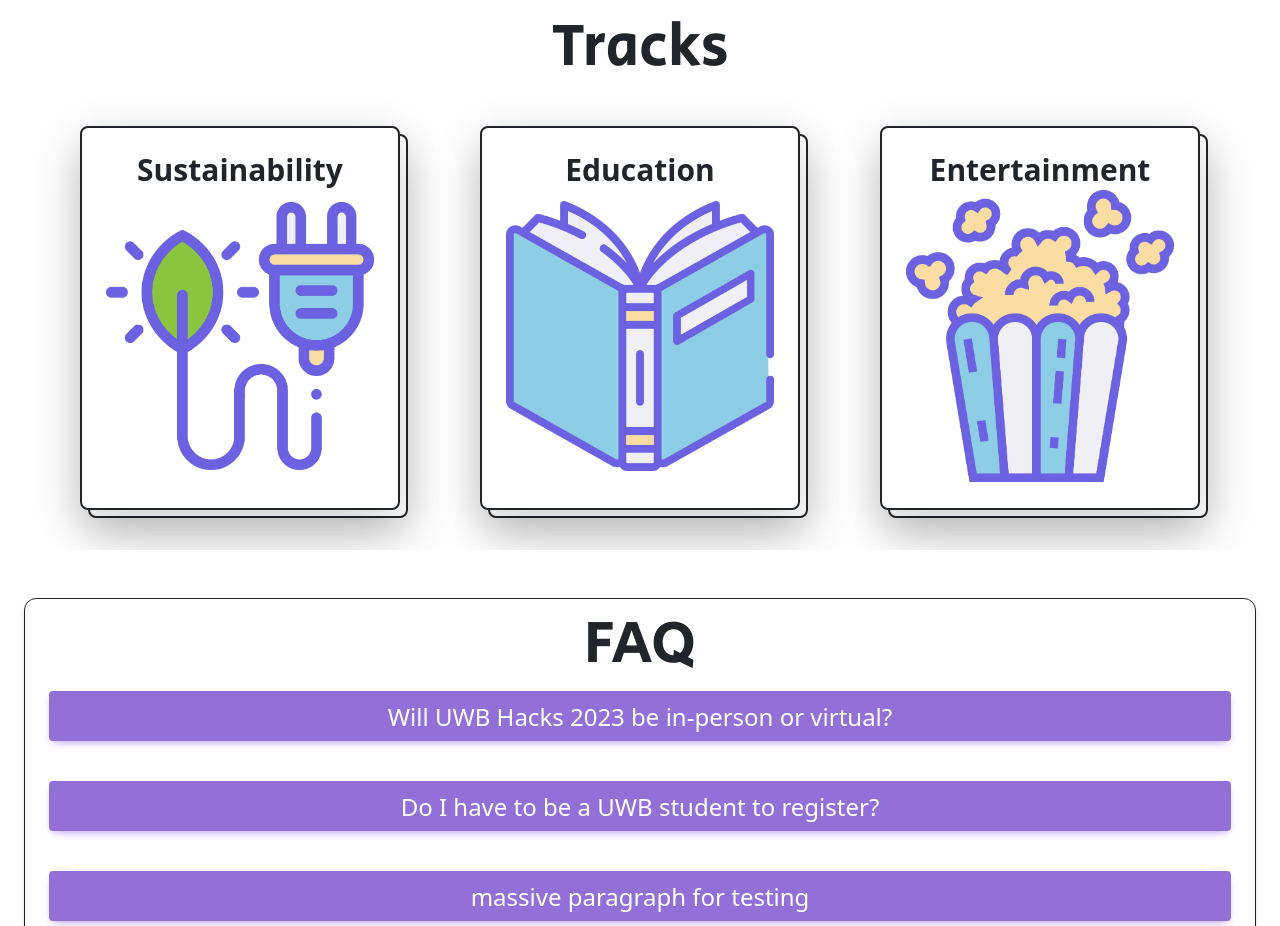
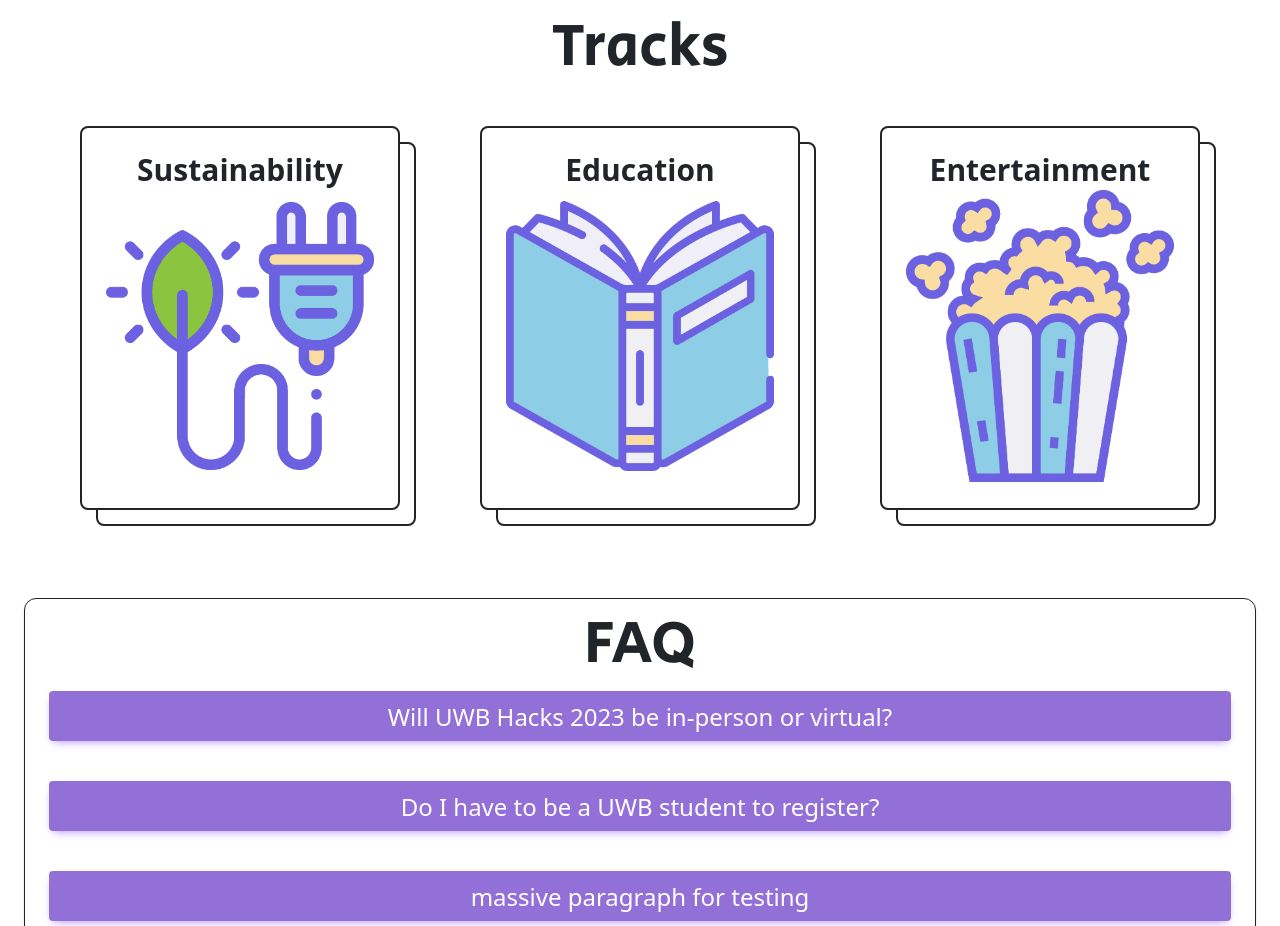
Before and after one commit to UWB-ACM/uwb-hacks24, a React (Create React App) app: page / in a window 1280 px wide. Shown: the part 980-1906 px from the top of the page. Built offline with nearby package versions, Linux system fonts and the light colour scheme; what tw-elements would draw is missing.

Commit message:
fixed string concatenation bug

```diff
--- a/src/Home/StackedCards.js
+++ b/src/Home/StackedCards.js
@@ -2,23 +2,28 @@ import { useState, useEffect } from 'react';
 
 function StackedCards(props) {
   const [isClicked, setIsClicked] = useState(false);
-  const [topY, setTopY] = useState(0);
-  const [topX, setTopX] = useState(0);
-  const [bottomZ, setBottomZ] = useState(0);
+  const [topY, setTopY] = useState();
+  const [topX, setTopX] = useState();
+  const [bottomY, setBottomY] = useState();
+  const [bottomX, setBottomX] = useState();
+  const [bottomZ, setBottomZ] = useState();
   const [transitionStatus, setTransitionStatus] = useState('notDone');
 
   useEffect(() => {
     if (isClicked) {
       setTransitionStatus('notDone');
-      setTopY(96);
-      setTopX(4);
+      setTopY("translate-y-96");
+      setTopX("translate-x-4");
+
+      setBottomY("translate-y-[-8px]");
+      setBottomX("translate-x-[-8px]");
 
       setTimeout(() => {
-        setBottomZ(10);
+        setBottomZ("z-10");
       }, 300);
 
       setTimeout(() => {
-        setTopY(4);
+        setTopY("translate-y-4");
       }, 450);
 
       setTimeout(() => {
@@ -26,15 +31,16 @@ function StackedCards(props) {
       }, 500);
     } else {
       setTransitionStatus('notDone');
-      setTopY(96);
-
+      setTopY("translate-y-96");
+      setBottomY("translate-y-2");
+      setBottomX("translate-x-2");
       setTimeout(() => {
-        setBottomZ(0);
+        setBottomZ("z-0");
       }, 100);
 
       setTimeout(() => {
-        setTopY(0);
-        setTopX(0);
+        setTopY("translate-y-0");
+        setTopX("translate-x-0");
       }, 500);
 
       setTimeout(() => {
@@ -53,16 +59,15 @@ function StackedCards(props) {
   return (
     <div className="relative w-80 h-96 mx-10 my-10" onClick={handleClick}>
       <div
-        className={`absolute h-full w-full left-2 top-2 bg-white rounded-lg shadow-lg transition-all duration-500 transform border-2 z-${bottomZ}`}
+        className={`absolute h-full w-full left-2 top-2 bg-white rounded-lg  transition-all duration-500 transform border-2 ${bottomZ} ${bottomY} ${bottomX} cursor-pointer`}
       >
-
         <div className="flex flex-col items-center  h-full w-full bg-white rounded-xl p-4 ">
                 <div className="font-bold text-3xl">{props.cardTitle}</div>
                 <div className=" text-1xl">{props.children}</div>
         </div>
       </div>
       <div
-        className={`absolute h-full w-full rounded-lg bg-white shadow-lg transition-all duration-500 transform border-2 translate-y-${topY} translate-x-${topX}`}
+        className={`absolute h-full w-full rounded-lg bg-white  transition-all duration-500 transform border-2 ${topY} ${topX} cursor-pointer`}
       >
         <div className="flex flex-col items-center justify-center h-full w-full bg-white rounded-xl p-4 ">
                 <div className="font-bold text-3xl">{props.cardTitle}</div>
--- a/src/Home/Tracks.js
+++ b/src/Home/Tracks.js
@@ -1,6 +1,5 @@
-import React, {useCallback} from 'react';
+import React from 'react';
 import './Home.css';
-import TrackCard from "./TrackCard"
 import Entertainment from "./placeholder images/entertainment.png"
 import Sustainability from "./placeholder images/sustainability.png"
 import Education from "./placeholder images/education.png"
@@ -22,7 +21,6 @@ function Tracks() {
             </div>
         </>
     );
-
 }
 
 export default Tracks;
```
